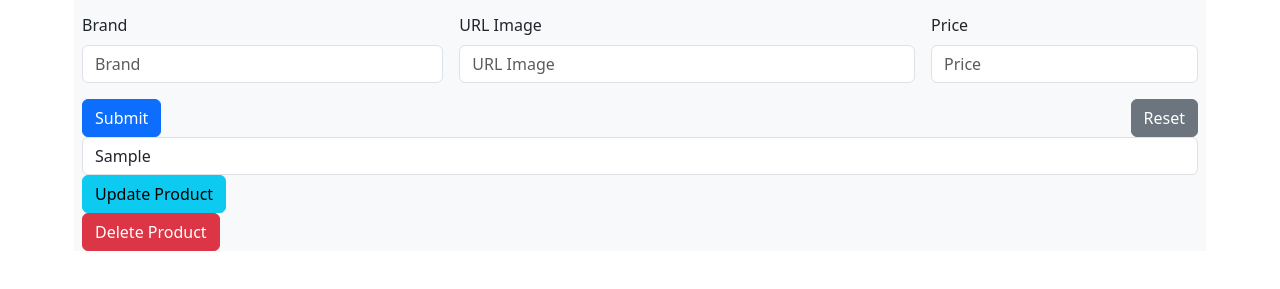
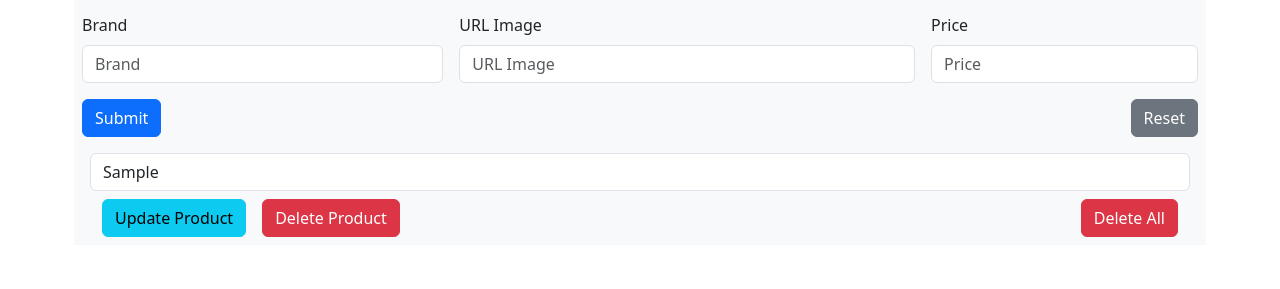
Before and after one commit to ABBA3124/U2-W3-D5-TEST-Settimanale, a plain HTML site: page backoffice/backoffice.html in a window 1280 px wide. Both pictures are taken after typing "Sample" into the empty fields and a click on the button "Submit". Shown: the part 193-482 px from the top of the page. Drawn offline with nearby package versions, Linux system fonts and the light colour scheme; no server answers.

Commit message:
delete all and fix

```diff
--- a/backoffice/backoffice.html
+++ b/backoffice/backoffice.html
@@ -40,14 +40,29 @@
             <button type="button" class="btn btn-primary" id="submitProduct">Submit</button>
             <button type="reset" class="btn btn-secondary">Reset</button>
           </div>
-          <input
-            type="text"
-            class="form-control"
-            id="productId"
-            placeholder="Inserisci ID Prodotto per Eliminare o Modificare"
-          />
-          <button type="button" class="btn btn-info" id="updateProduct" style="display: none">Update Product</button>
-          <button type="button" class="btn btn-danger" id="deleteProduct" style="display: none">Delete Product</button>
+          <div class="row m-2">
+            <input
+              type="text"
+              class="form-control col-12 mb-2 mt-2"
+              id="productId"
+              placeholder="Inserisci ID Prodotto per Eliminare o Modificare"
+            />
+            <div class="d-flex justify-content-between">
+              <div class="d-flex justify-content-between align-items-center">
+                <button type="button" class="btn btn-info" id="updateProduct" style="display: none">
+                  Update Product
+                </button>
+                <button type="button" class="btn btn-danger ms-3" id="deleteProduct" style="display: none">
+                  Delete Product
+                </button>
+              </div>
+              <div class="">
+                <button type="button" class="btn btn-danger" id="deleteAllProduct" style="display: none">
+                  Delete All
+                </button>
+              </div>
+            </div>
+          </div>
         </div>
       </form>
     </div>
--- a/backoffice/backoffice.js
+++ b/backoffice/backoffice.js
@@ -88,7 +88,7 @@ function deleteProduct() {
 }
 
 
-
+//voglio provare a creare un delete all product con un allert di conferma
 function deleteAllProduct() {
   document.getElementById("deleteAllProduct").addEventListener("click", function () {
     const productId = document.getElementById("productId").value
@@ -119,8 +119,12 @@ function deleteAllProduct() {
 
 
 
+
+
+
 // DA SISTEMARE FA SCHIFO
 document.getElementById("productForm").addEventListener("input", function () {
   document.getElementById("updateProduct").style.display = "block"
   document.getElementById("deleteProduct").style.display = "block"
+  document.getElementById("deleteAllProduct").style.display = "block"
 })
```
